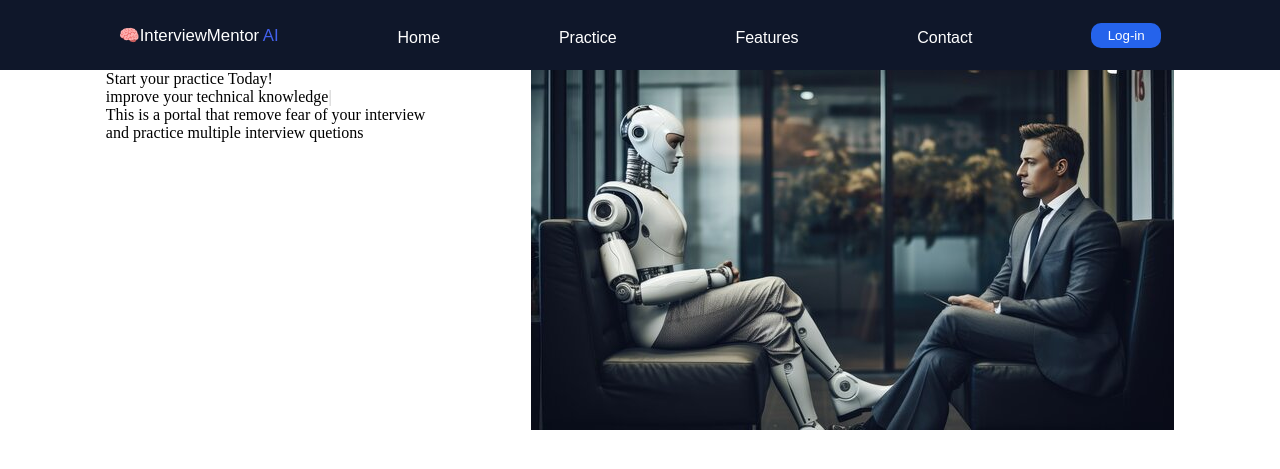
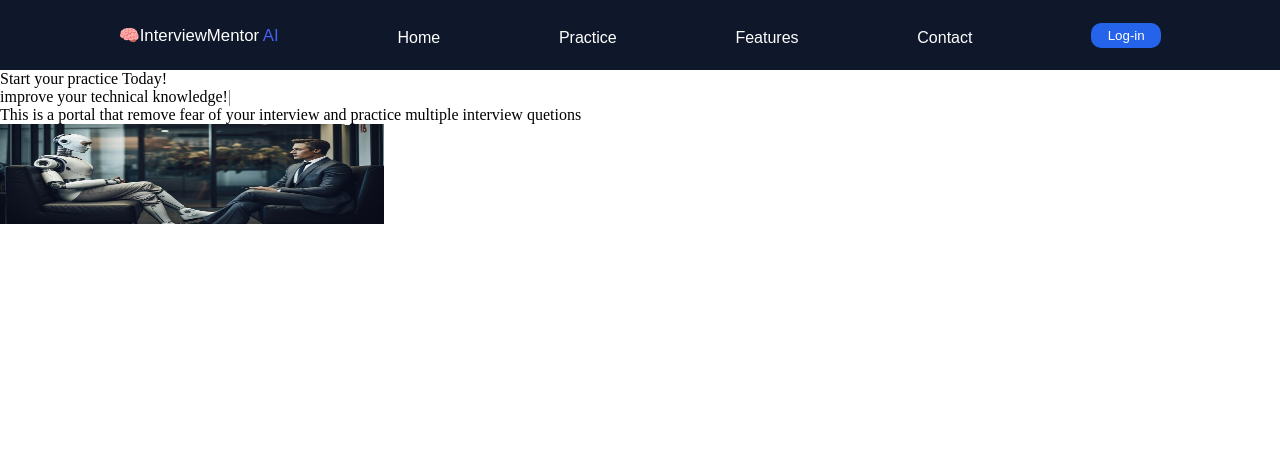
Before and after one commit to Ravalmit23/Ai-interview-preparation-portal, a Django app: page / in a window 1280 px wide. Shown: the top 469 px of the page. Run offline with Django 5.2, Linux system fonts and the light colour scheme; some libraries are stand-ins or nearby versions.

Commit message:
do changes in hero section

```diff
--- a/static/css/style.css
+++ b/static/css/style.css
@@ -51,8 +51,7 @@
     transform: scale(1.05);
     border: 1px solid white;
 }
-.hero-section{
-    display: flex;
-    justify-content: space-evenly;
-
+.right-side img{
+    height:100px;
+    width: 30%;
 }
--- a/templates/index.html
+++ b/templates/index.html
@@ -13,16 +13,15 @@
             <a>Features</a>
             <a>Contact</a>
             <button>Log-in</button>
-            <!-- <button>sign-up</button> -->
         </div>
         <div class="hero-section">
            <div class="left-side">
-           Start your practice Today! <span id="text"></span><br>
+           <span>Start your practice Today!</span> <span id="text"></span><br>
             <span id="element"></span>
-            <p>This is a portal that remove fear of your interview <br>and practice multiple interview quetions</p>
+            <p>This is a portal that remove fear of your interview and practice multiple interview quetions</p>
            </div>
            <div class="right-side">
-            <img src="{% static 'images/images.jpg' %}" alt="Hero Image">
+             <img src="{% static 'images/images.jpg' %}">
 
            </div>
         </div>
@@ -32,7 +31,7 @@
     <!-- Setup and start animation! -->
     <script>
         var typed = new Typed('#element', {
-            strings: ['And build your confidence','improve your technical knowledge'],
+            strings: ['And build your confidence','improve your technical knowledge!'],
             typeSpeed: 50,
         });
     </script>
```
